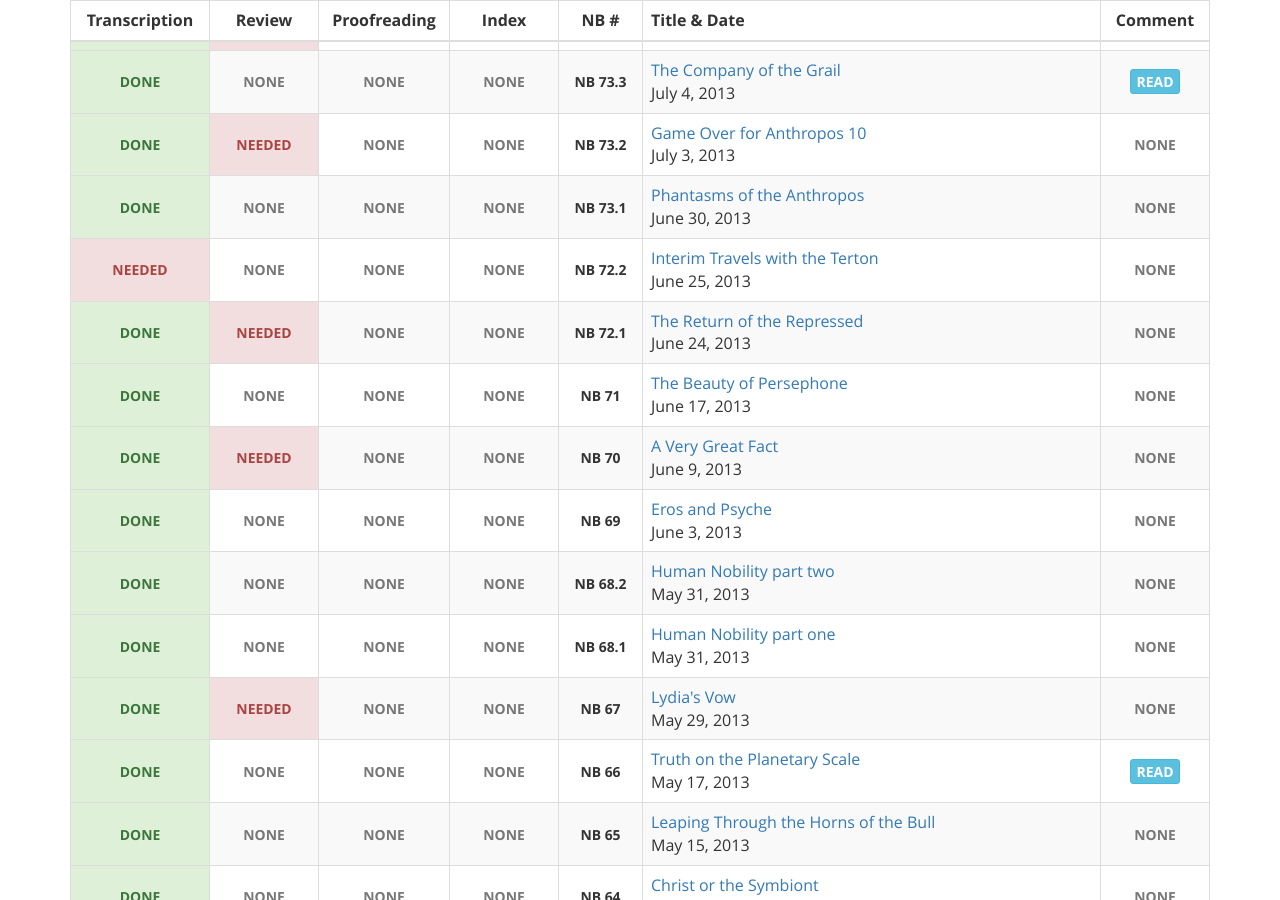
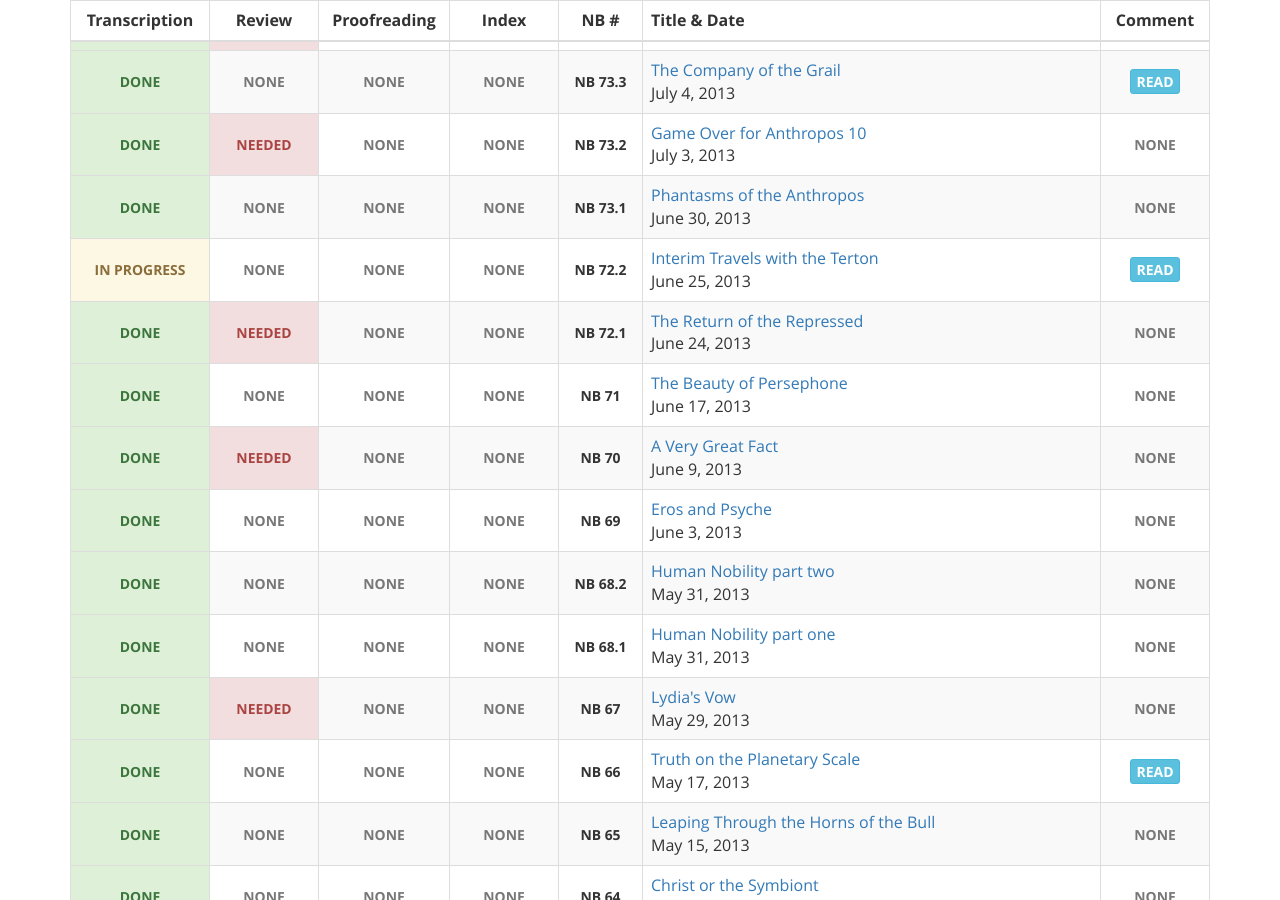
Before and after one commit to gaiaspora/gaiaspora.github.io, a Jekyll site: the page built from content/navigator-briefings.markdown, in a window 1280 px wide and 900 px high, scrolled down 3833 px. Built offline with Jekyll 4.4.1, drawn with Linux system fonts in a browser that asks for light colours.

Commit message:
Update nb.yaml

```diff
--- a/_data/nb.yaml
+++ b/_data/nb.yaml
@@ -428,7 +428,7 @@
   Index: "none"
   Title: "The Tertons Recapitulation"
   Date: "July 26, 2013"
-  Comment: "Transcription of NB 76 in progress by Elise"
+  Comment: "Transcription of NB 76 in progress by Elisa"
 
 - NB: "75"
   Transcription: "done"
@@ -512,13 +512,13 @@
   Comment: ""
 
 - NB: "72.2"
-  Transcription: "needed"
+  Transcription: "in progress"
   Review: "none"
   Proofreading: "none"
   Index: "none"
   Title: "Interim Travels with the Terton"
   Date: "June 25, 2013"
-  Comment: ""
+  Comment: "Lisa"
 
 - NB: "72.1"
   Transcription: "done"
```
